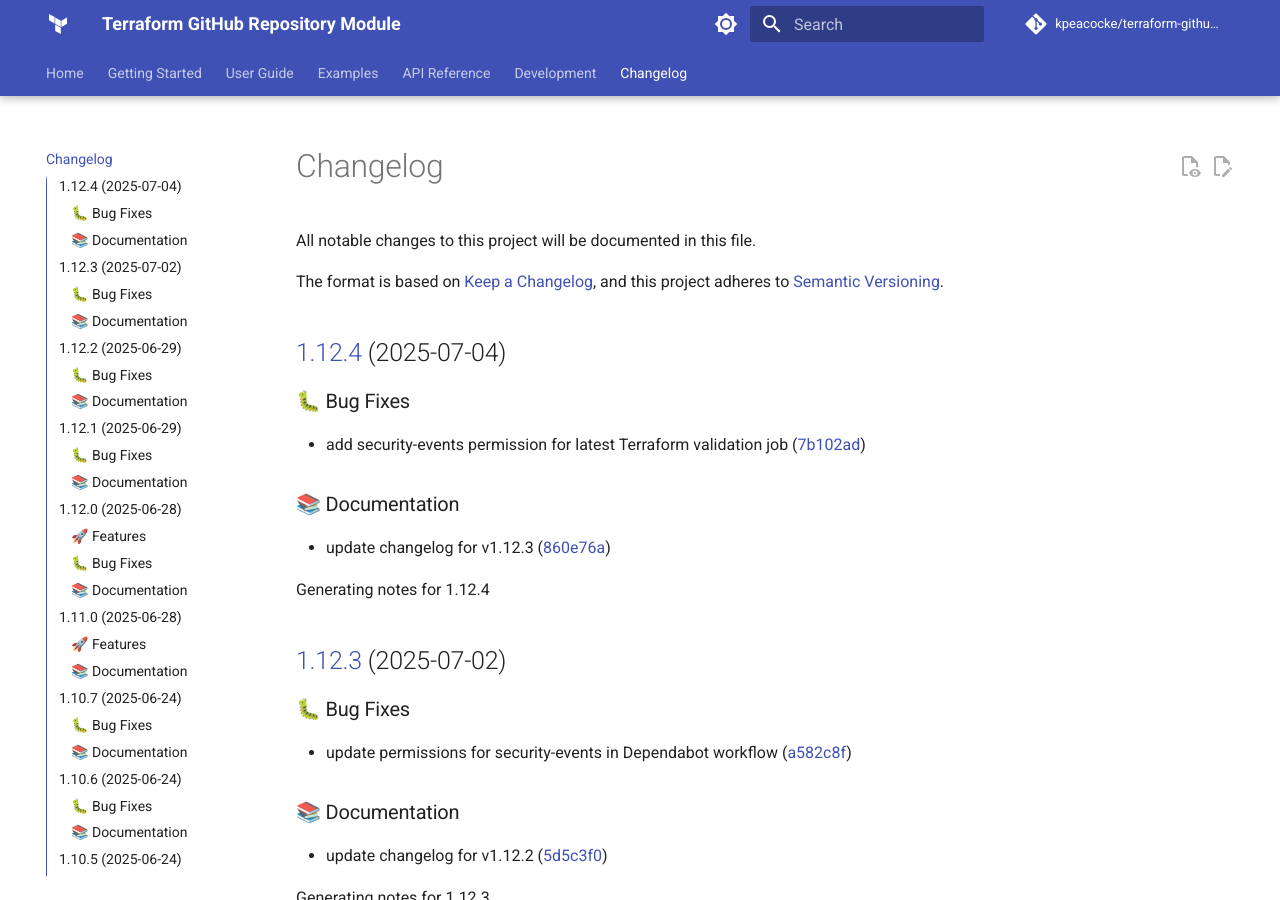
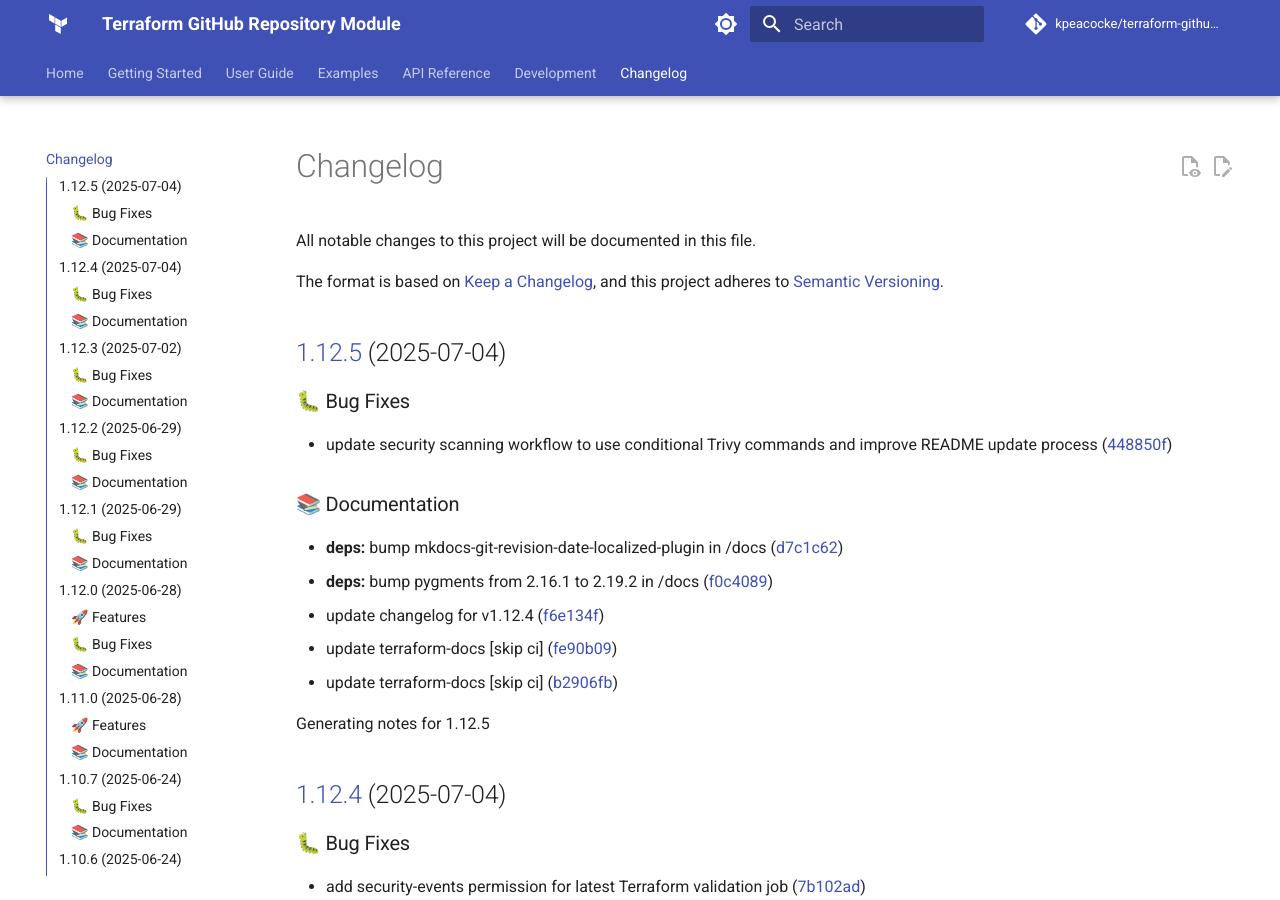
Before and after one commit to kpeacocke/terraform-github-repo, an MkDocs documentation site: the page built from docs/changelog.md, in a window 1280 px wide and 900 px high. Built offline with MkDocs 1.6.1 and Material for MkDocs 9.7.7, drawn with Linux system fonts in a browser that asks for light colours; comment, search, counter and statistics services are not loaded; the version menu is left out.

Commit message:
docs: update changelog for v1.12.5

```diff
--- a/docs/changelog.md
+++ b/docs/changelog.md
@@ -6,6 +6,22 @@ The format is based on [Keep a Changelog](https://keepachangelog.com/en/1.0.0/),
 and this project adheres to [Semantic Versioning](https://semver.org/spec/v2.0.0.html).
 
 <!-- markdownlint-disable MD024 -->
+
+## [1.12.5](https://github.com/kpeacocke/terraform-github-repo/compare/v1.12.4...v1.12.5) (2025-07-04)
+
+### 🐛 Bug Fixes
+
+* update security scanning workflow to use conditional Trivy commands and improve README update process ([448850f](https://github.com/kpeacocke/terraform-github-repo/commit/448850fd6ce5915c601ec093f5c2120cb9e27f17))
+
+### 📚 Documentation
+
+* **deps:** bump mkdocs-git-revision-date-localized-plugin in /docs ([d7c1c62](https://github.com/kpeacocke/terraform-github-repo/commit/d7c1c62fe5fa9c1695882eb3837786d57109836d))
+* **deps:** bump pygments from 2.16.1 to 2.19.2 in /docs ([f0c4089](https://github.com/kpeacocke/terraform-github-repo/commit/f0c40896539349e35d88d03818d30f7036e1460b))
+* update changelog for v1.12.4 ([f6e134f](https://github.com/kpeacocke/terraform-github-repo/commit/f6e134f5578e2eba1810be5b74591d2f9f030f81))
+* update terraform-docs [skip ci] ([fe90b09](https://github.com/kpeacocke/terraform-github-repo/commit/fe90b09fecdf658f581b02c31e1abf8aeb8b02a0))
+* update terraform-docs [skip ci] ([b2906fb](https://github.com/kpeacocke/terraform-github-repo/commit/b2906fb9304d3b53773ebc84ea8b38424863f8fd))
+
+Generating notes for 1.12.5
 
 ## [1.12.4](https://github.com/kpeacocke/terraform-github-repo/compare/v1.12.3...v1.12.4) (2025-07-04)
 
```
